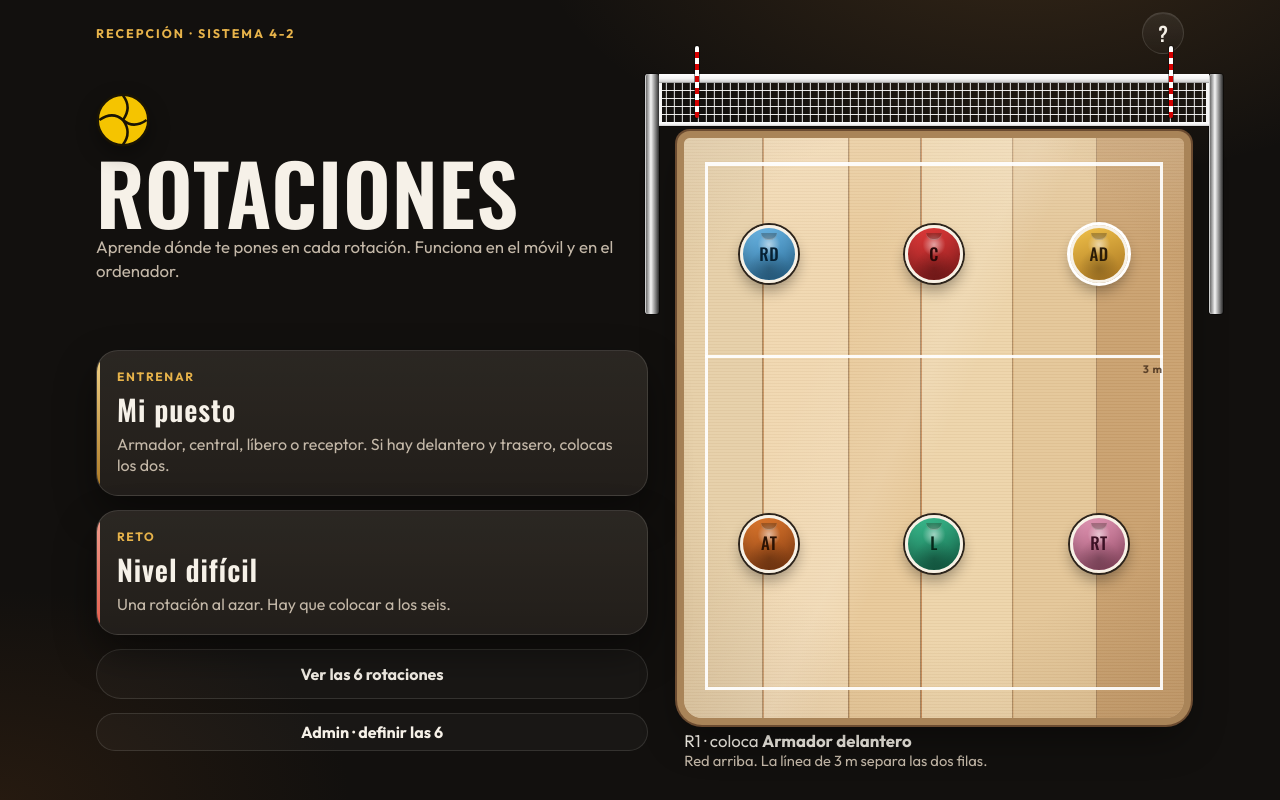
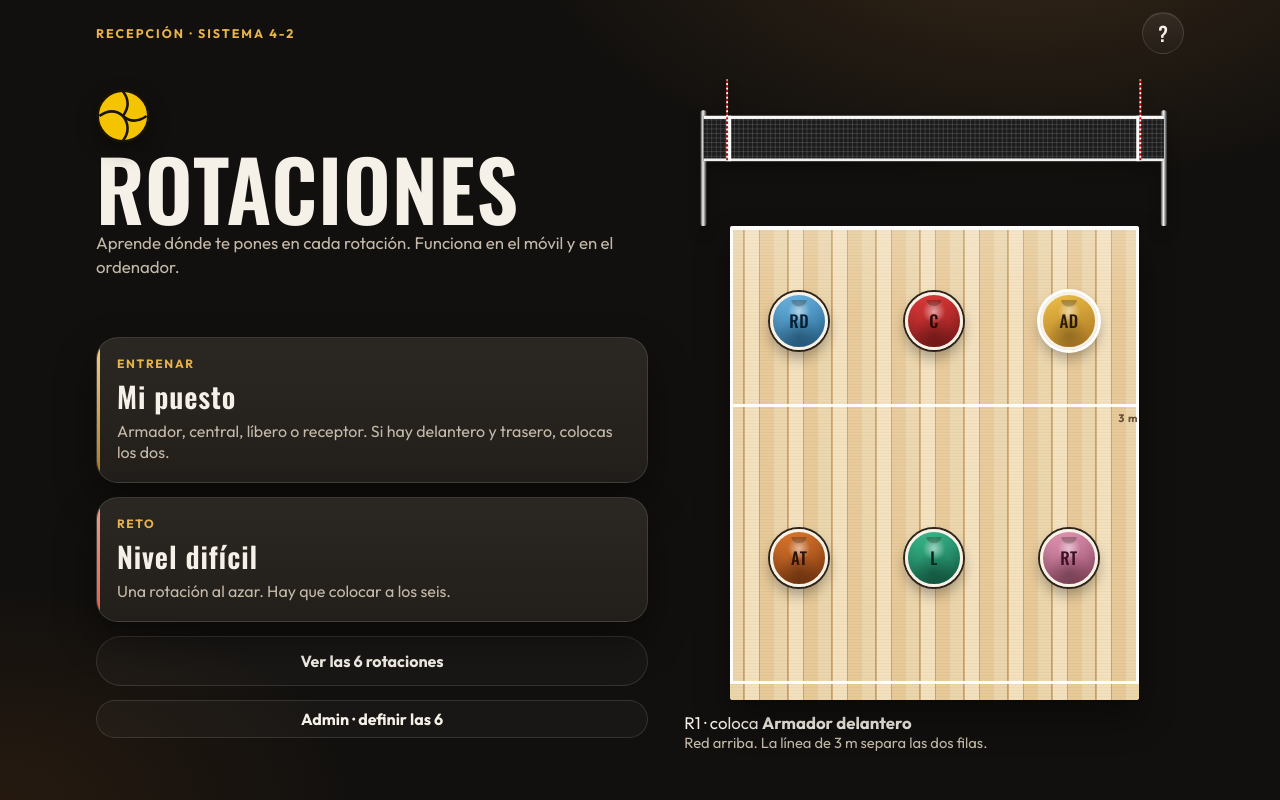
Before and after one commit to Mallen-dev/voley-rotaciones, a React (Vite) app: page / in a window 1280 px wide. Built offline with nearby package versions, Linux system fonts and the light colour scheme.

Commit message:
Redraw the court from the FIVB net diagram, with the mesh hung from the top of the posts.

```diff
--- a/src/components/Court.jsx
+++ b/src/components/Court.jsx
@@ -1,3 +1,4 @@
+import { useId } from "react";
 import Chip from "./Chip";
 
 export default function Court({
@@ -10,20 +11,39 @@ export default function Court({
   onChipPointerDown,
 }) {
   const drawn = [...ghosts, ...tokens];
+  const uid = useId().replace(/:/g, "");
+  const mesh = `mesh-${uid}`;
+  const post = `post-${uid}`;
+  const stripes = `stripes-${uid}`;
 
   return (
     <div className={`court-wrap court-${size}`}>
-      <div className="net" aria-hidden="true">
-        <span className="post" />
-        <span className="net-body">
-          <span className="antenna antenna-left" />
-          <span className="antenna antenna-right" />
-          <span className="tape" />
-          <span className="mesh" />
-          <span className="tape tape-low" />
-        </span>
-        <span className="post" />
-      </div>
+      <svg className="net-svg" viewBox="0 -80 1100 335" aria-hidden="true">
+        <defs>
+          <pattern id={mesh} width="10" height="10" patternUnits="userSpaceOnUse">
+            <rect width="10" height="10" fill="#1c1c1c" />
+            <path d="M10 0 H0 V10" fill="none" stroke="#d5d5d5" strokeWidth="0.7" />
+          </pattern>
+          <linearGradient id={post} x1="0" x2="1">
+            <stop offset="0" stopColor="#3a3a3a" />
+            <stop offset="0.42" stopColor="#f3f3f3" />
+            <stop offset="1" stopColor="#222" />
+          </linearGradient>
+          <pattern id={stripes} width="4" height="10" patternUnits="userSpaceOnUse">
+            <rect width="4" height="5" fill="#fff" />
+            <rect y="5" width="4" height="5" fill="#d40000" />
+          </pattern>
+        </defs>
+        <rect x="36" y="0" width="14" height="255" rx="6" fill={`url(#${post})`} />
+        <rect x="1050" y="0" width="14" height="255" rx="6" fill={`url(#${post})`} />
+        <rect x="43" y="12" width="1014" height="100" fill={`url(#${mesh})`} />
+        <rect x="43" y="12" width="1014" height="7" fill="#f7f7f7" />
+        <rect x="43" y="106" width="1014" height="6" fill="#efefef" />
+        <rect x="97" y="12" width="7" height="100" fill="#fff" />
+        <rect x="996" y="12" width="7" height="100" fill="#fff" />
+        <rect x="93" y="-68" width="4" height="180" fill={`url(#${stripes})`} />
+        <rect x="1003" y="-68" width="4" height="180" fill={`url(#${stripes})`} />
+      </svg>
       <div
         className="court"
         data-court={interactive ? "true" : undefined}
@@ -32,7 +52,7 @@ export default function Court({
           onCourtClick?.(event);
         }}
       >
-        <div className="wood" aria-hidden="true" />
+        <div className="floor" aria-hidden="true" />
         <div className="court-lines" aria-hidden="true">
           <span className="boundary" />
           <span className="attack-line">
--- a/src/styles.css
+++ b/src/styles.css
@@ -339,124 +339,61 @@ button { cursor: pointer; }
 }
 
 .court-wrap {
-  width: min(100%, 520px);
+  width: min(81.8%, 426px);
   margin: 0 auto;
   position: relative;
 }
 
-.court-mini { width: 100%; }
+.court-mini { width: min(81.8%, 426px); }
 
-.net {
-  position: relative;
-  z-index: 5;
-  display: grid;
-  grid-template-columns: 14px 1fr 14px;
-  align-items: start;
-  width: calc(100% + 78px);
-  height: 64px;
-  margin: 0 -39px 0;
+.net-svg {
+  display: block;
+  width: 122.2%;
+  margin-left: -11.1%;
+  height: auto;
   pointer-events: none;
+  filter: drop-shadow(0 8px 6px rgba(0, 0, 0, 0.28));
 }
-
-.post {
-  height: 240px;
-  border-radius: 3px;
-  background: linear-gradient(90deg, #4e4e4e, #f4f4f4 42%, #2c2c2c);
-  box-shadow: inset 1px 0 0 rgba(255, 255, 255, 0.7), 0 0 0 1px rgba(0, 0, 0, 0.45);
-}
-
-.net-body {
-  position: relative;
-  display: flex;
-  flex-direction: column;
-  height: 52px;
-  margin-top: 0;
-}
-
-.tape {
-  height: 8px;
-  background: linear-gradient(180deg, #fff 0%, #f4f4f4 55%, #cfcfcf);
-  box-shadow: 0 1px 0 rgba(0, 0, 0, 0.3);
-  z-index: 1;
-}
-
-.tape-low { height: 4px; }
-
-.mesh {
-  flex: 1;
-  border-left: 3px solid #f5f5f5;
-  border-right: 3px solid #f5f5f5;
-  background-image:
-    linear-gradient(rgba(255, 255, 255, 0.9) 1px, transparent 1px),
-    linear-gradient(90deg, rgba(255, 255, 255, 0.9) 1px, transparent 1px);
-  background-size: 8px 8px;
-  background-position: center;
-}
-
-.antenna {
-  position: absolute;
-  top: -28px;
-  width: 4px;
-  height: 72px;
-  border-radius: 2px;
-  background: repeating-linear-gradient(#fff 0 6px, #d40000 6px 12px);
-  box-shadow: 0 0 0 1px rgba(0, 0, 0, 0.4);
-  z-index: 3;
-}
-
-.antenna-left { left: 36px; }
-.antenna-right { right: 36px; }
 
 .court {
   position: relative;
+  z-index: 1;
   aspect-ratio: 1 / 1.16;
-  border-radius: 6px 6px 18px 18px;
+  border-radius: 3px;
   overflow: hidden;
-  background: #6b4428;
-  box-shadow:
-    0 0 0 7px #a98458,
-    0 0 0 9px #6b4b30,
-    var(--shadow);
+  background: #b99262;
+  box-shadow: 0 18px 34px rgba(0, 0, 0, 0.38);
 }
 
-.wood {
+.floor {
   position: absolute;
   inset: 0;
-  background-color: #d2b48a;
+  background-color: #d7b98a;
   background-image:
     repeating-linear-gradient(
       180deg,
-      rgba(255, 248, 230, 0.05) 0 2px,
-      rgba(110, 72, 36, 0.045) 2px 3px
+      rgba(255, 248, 230, 0.04) 0 2px,
+      rgba(120, 78, 40, 0.035) 2px 3px
     ),
-    linear-gradient(
+    repeating-linear-gradient(
       90deg,
-      #e6cfa8 0 78px,
-      rgba(120, 78, 40, 0.45) 78px 79px,
-      #c99662 79px 80px,
-      #f0d7b0 80px 164px,
-      rgba(110, 70, 36, 0.4) 164px 165px,
-      #d7b07a 165px 166px,
-      #e8c99a 166px 236px,
-      rgba(100, 64, 32, 0.42) 236px 237px,
-      #c48956 237px 238px,
-      #edd4aa 238px 328px,
-      rgba(120, 78, 40, 0.38) 328px 329px,
-      #dcb684 329px 330px,
-      #e4c698 330px 412px,
-      rgba(110, 70, 36, 0.4) 412px 413px,
-      #c9a06e 413px 100%
+      #ead4aa 0 13px,
+      rgba(130, 86, 44, 0.28) 13px 14px,
+      #d2ae78 14px 15px,
+      #f3e0bc 15px 29px,
+      rgba(120, 78, 40, 0.22) 29px 30px,
+      #e6c896 30px 44px
     );
 }
 
-.wood::after {
+.floor::after {
   content: "";
   position: absolute;
   inset: 0;
   background:
-    linear-gradient(115deg, transparent 30%, rgba(255, 255, 255, 0.1) 46%, transparent 52%),
-    linear-gradient(180deg, rgba(255, 255, 255, 0.14), transparent 20%),
-    radial-gradient(90% 80% at 50% 42%, transparent 55%, rgba(80, 48, 22, 0.14));
+    linear-gradient(180deg, rgba(255, 255, 255, 0.16), transparent 18%),
+    radial-gradient(80% 70% at 50% 40%, rgba(255, 255, 255, 0.06), transparent 62%);
+  pointer-events: none;
 }
 
 .court-lines {
@@ -468,15 +405,15 @@ button { cursor: pointer; }
 
 .boundary {
   position: absolute;
-  inset: 4.2% 4.2% 4.8%;
-  border: 3px solid rgba(255, 255, 255, 0.92);
+  inset: 0 0 3.5% 0;
+  border: 3px solid rgba(255, 255, 255, 0.94);
   border-top-width: 4px;
 }
 
 .attack-line {
   position: absolute;
-  left: 4.2%;
-  right: 4.2%;
+  left: 0;
+  right: 0;
   top: 37.5%;
   border-top: 3px solid rgba(255, 255, 255, 0.92);
   z-index: 2;
@@ -572,16 +509,8 @@ button { cursor: pointer; }
 
 .zone.back .zone-stack { inset: 10px 6px 22px; }
 
-.court-mini .net { height: 28px; width: calc(100% + 16px); margin: 0 -8px 0; grid-template-columns: 4px 1fr 4px; }
-.court-mini .post { height: 46px; }
-.court-mini .antenna { height: 22px; width: 2px; top: -8px; }
-.court-mini .antenna-left { left: 8px; }
-.court-mini .antenna-right { right: 8px; }
-.court-mini .net-body { height: 22px; margin-top: 2px; }
-.court-mini .tape { height: 3px; }
-.court-mini .mesh { background-size: 4px 4px; border-width: 2px; }
 .court-mini .attack-line span, .court-mini .chip-face::before { display: none; }
-.court-mini .court { box-shadow: 0 0 0 4px #5a3a24, 0 10px 18px rgba(0, 0, 0, 0.28); }
+.court-mini .court { box-shadow: 0 8px 16px rgba(0, 0, 0, 0.28); }
 .court-mini .boundary, .court-mini .attack-line { border-width: 2px; }
 .court-mini .chip-face { width: 30px; height: 30px; border-width: 2px; }
 .court-mini .chip-id { font-size: 0.62rem; }
```
